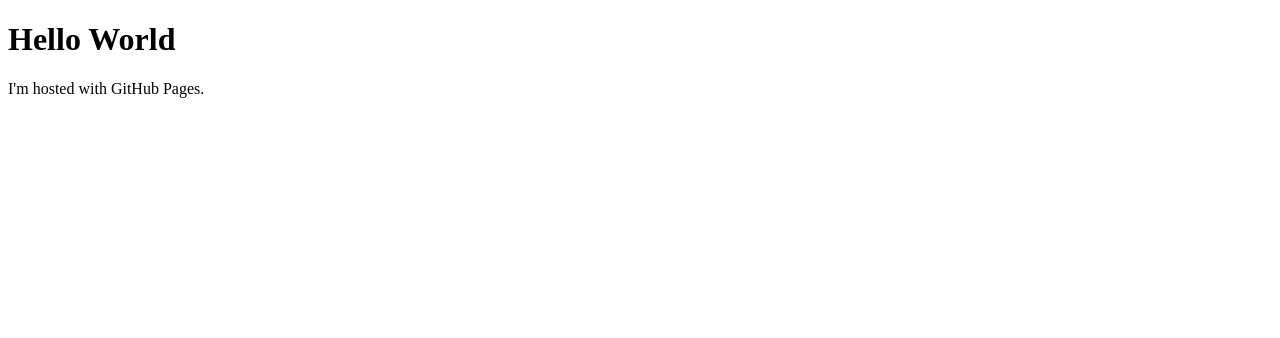
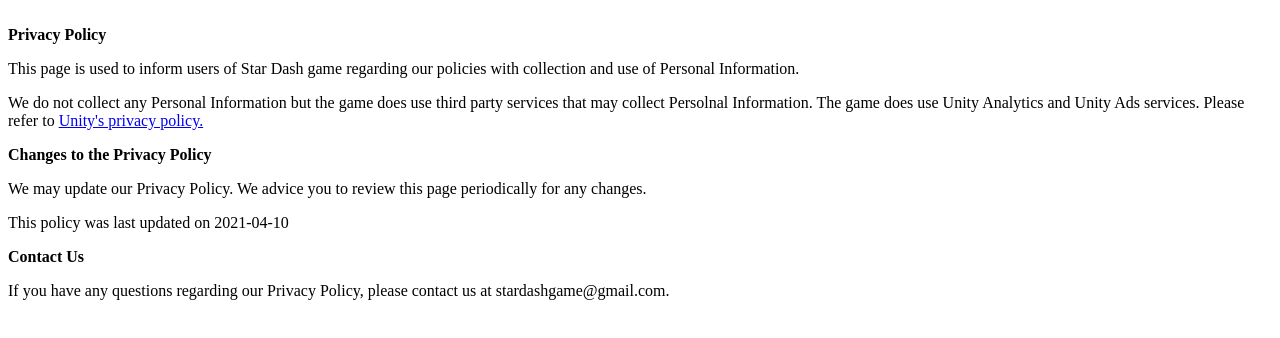
Before and after one commit to Wiecio/Wiecio.github.io, a plain HTML site: page index.html in a window 1280 px wide. Drawn offline with Linux system fonts and the light colour scheme.

Commit message:
Update index.html

```diff
--- a/index.html
+++ b/index.html
@@ -1,7 +1,22 @@
 <!DOCTYPE html>
 <html>
 <body>
-	<h1>Hello World</h1>
-	<p>I'm hosted with GitHub Pages.</p>
+</br>
+<b> Privacy Policy</b>
+
+<p>This page is used to inform users of Star Dash game regarding our policies with collection and use of Personal Information.</p>
+
+<p>We do not collect any Personal Information but the game does use third party services that may collect Persolnal Information.
+The game does use Unity Analytics and Unity Ads services. Please refer to <a href = "https://unity3d.com/legal/privacy-policy">Unity's privacy policy.</a></p>
+
+<b>Changes to the Privacy Policy</b>
+<p>We may update our Privacy Policy. We advice you to review this page periodically for any changes.</p>
+
+<p>This policy was last updated on 2021-04-10</p>
+
+<b>Contact Us</b>
+
+<p>If you have any questions regarding our Privacy Policy, please contact us at stardashgame@gmail.com.</p>
+
 </body>
 </html>
```
